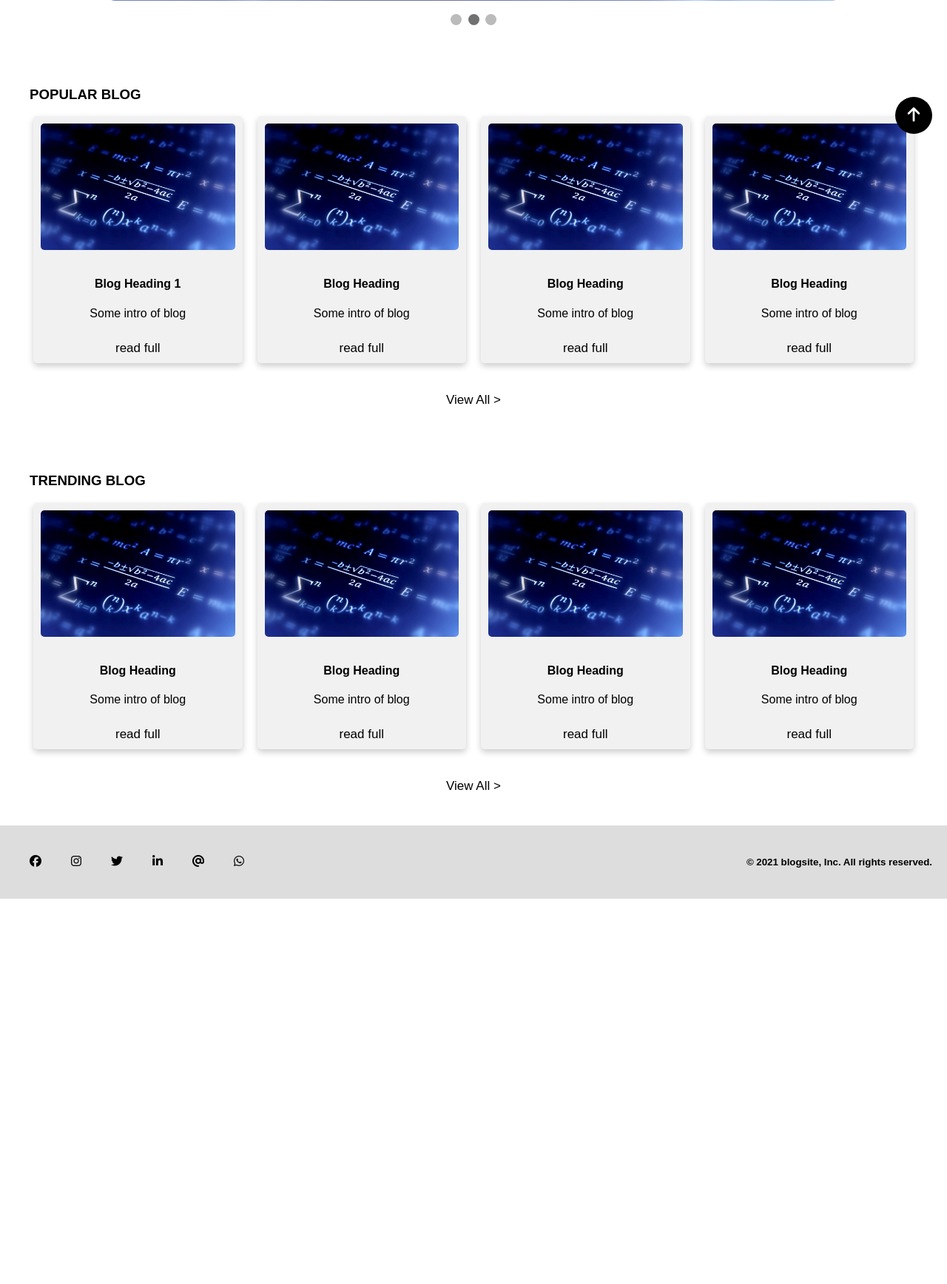
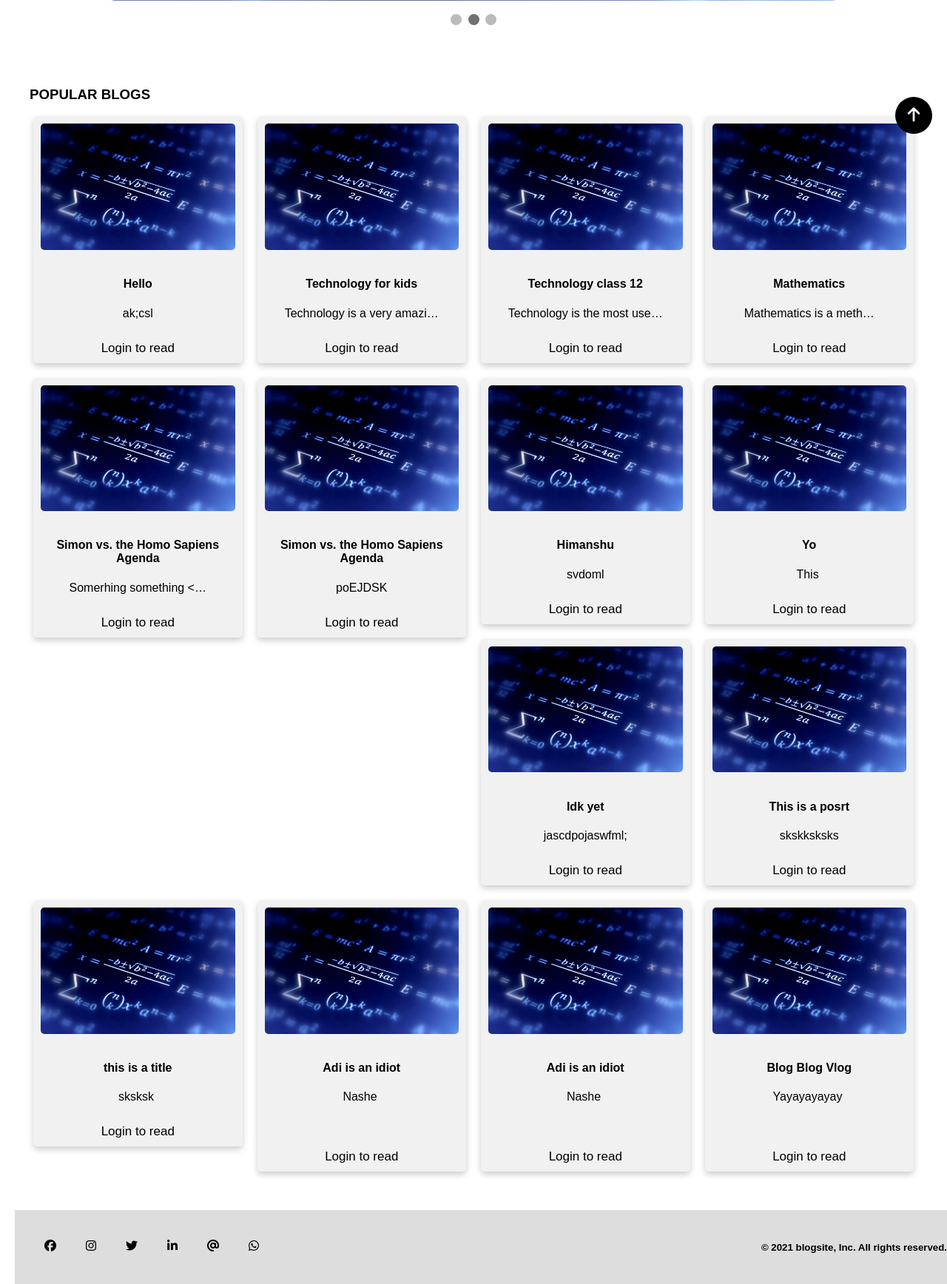
Before and after one commit to ghostx31/blog-site, a Django app: page / in a window 1280 px wide. Shown: the part 599-2335 px from the top of the page at 74% size. Before the commit the page ends 1814 px from the top, so only its background shows below. Run offline with Django 3.2, Linux system fonts and the light colour scheme; data comes from the database, SQL or seed files in the repository; both versions use the stored data as it was after the commit; some libraries are stand-ins or nearby versions.

Commit message:
Commits from Pop os

```diff
--- a/blog/homepage/urls.py
+++ b/blog/homepage/urls.py
@@ -13,5 +13,6 @@
     path('myblogs/', views.ViewBlogs, name="Views"),
     path('myblogs/<slug:slug>', views.blogDetail, name='detail'),
     path('like/', views.like_post, name='like-post'),
+    path('read/<slug:slug>', views.blogRead, name='read'),
 
 ]
--- a/blog/templates/index.html
+++ b/blog/templates/index.html
@@ -73,118 +73,26 @@
   			<div class="leftcolumn">
           <!-- ===============popular blog =======================-->
     			<div class="card">
-            <h3>POPULAR BLOG</h3>
+            <h3>POPULAR BLOGS</h3>
+
       			<div class="row2">
+             {% for bl in blog %}
+  						<div class="column2">
 
-  						<div class="column2">
     						<div class="card2">
                   <img src="{% static 'images/2.jpg' %}" alt="Avatar" style="width:100%">
                   <div class="container">
-                    <h4><b>Blog Heading 1</b></h4>
-                    <p>Some intro of blog</p>
+                    <h4><b> {{ bl.title }}</b></h4>
+                    <p>{{ bl.editor | safe| truncatechars:"30" | linebreaks }}</p>
                   </div>
-                    <a href="blog.html">read full</a>
+                  {% if user.is_authenticated %}
+                    <a class='readmore' href="{% url 'posts:read' slug=bl.slug %}">Read Full</a>
+                    {% else %}
+                      <a class='readmore' href='user/login'>Login to read</a>
+                      {% endif %}
     						</div>
   						</div>
-
-  						<div class="column2">
-    						<div class="card2">
-      						<img src="{% static 'images/2.jpg' %}" alt="Avatar" style="width:100%">
-                  <div class="container">
-                    <h4><b>Blog Heading</b></h4>
-                    <p>Some intro of blog</p>
-                  </div>
-                    <a href="blog.html">read full</a>
-    						</div>
-  						</div>
-
-  						<div class="column2">
-    						<div class="card2">
-      						<img src="{% static 'images/2.jpg' %}" alt="Avatar" style="width:100%">
-                  <div class="container">
-                    <h4><b>Blog Heading</b></h4>
-                    <p>Some intro of blog</p>
-                  </div>
-                    <a href="blog.html">read full</a>
-    						</div>
-  						</div>
-
-  						<div class="column2">
-    						<div class="card2">
-      						<img src="{% static 'images/2.jpg' %}" alt="Avatar" style="width:100%">
-                  <div class="container">
-                    <h4><b>Blog Heading</b></h4>
-                    <p>Some intro of blog</p>
-                  </div>
-                    <a href="blog.html">read full</a>
-    						</div>
-  						</div>
-
-            </div>
-
-            <div class="viewmore">
-              <a href="popular page.html">View All > </a>
-            </div>
-
-    			</div>
-
-          <!-- ===================trending blog================== -->
-    			<div class="card">
-            <h3>TRENDING BLOG</h3>
-      			<div class="row2">
-
-  						<div class="column2">
-    						<div class="card2">
-      						<img src="{% static 'images/2.jpg' %}" alt="Avatar" style="width:100%">
-                  <div class="container">
-                    <h4><b>Blog Heading</b></h4>
-                    <p>Some intro of blog</p>
-                  </div>
-                    <a href="blog.html">read full</a>
-    						</div>
-  						</div>
-
-  						<div class="column2">
-    						<div class="card2">
-      						<img src="{% static 'images/2.jpg' %}" alt="Avatar" style="width:100%">
-                  <div class="container">
-                    <h4><b>Blog Heading</b></h4>
-                    <p>Some intro of blog</p>
-                  </div>
-                    <a href="blog.html">read full</a>
-    						</div>
-  						</div>
-
-              <div class="column2">
-    						<div class="card2">
-      						<img src="{% static 'images/2.jpg' %}" alt="Avatar" style="width:100%">
-                  <div class="container">
-                    <h4><b>Blog Heading</b></h4>
-                    <p>Some intro of blog</p>
-                  </div>
-                    <a href="blog.html">read full</a>
-    						</div>
-  						</div>
-
-              <div class="column2">
-    						<div class="card2">
-      						<img src="{% static 'images/2.jpg' %}" alt="Avatar" style="width:100%">
-                  <div class="container">
-                    <h4><b>Blog Heading</b></h4>
-                    <p>Some intro of blog</p>
-                  </div>
-                    <a href="blog.html">read full</a>
-    						</div>
-  						</div>
-
-            </div>
-
-            <div class="viewmore">
-              <a href="trending page.html">View All > </a>
-            </div>
-
-    			</div>
-
+                        {% endfor%}
   			</div>
 
   	  </div>
```
Also changed, not shown: blog/templates/blog.html (+7 -7 lines), blog/templates/blogread.html (added, +134 -0 lines), blog/accounts/__init__.py (deleted), blog/accounts/migrations/__init__.py (deleted), blog/blog/__init__.py (deleted), blog/data/__init__.py (deleted), blog/data/migrations/__init__.py (deleted), blog/db.sqlite3, blog/homepage/__init__.py (deleted), blog/homepage/forms.py (deleted), blog/homepage/migrations/__init__.py (deleted), blog/posts/__init__.py (deleted), blog/posts/migrations/__init__.py (deleted), blog/search/__init__.py (deleted), 1 more files.
